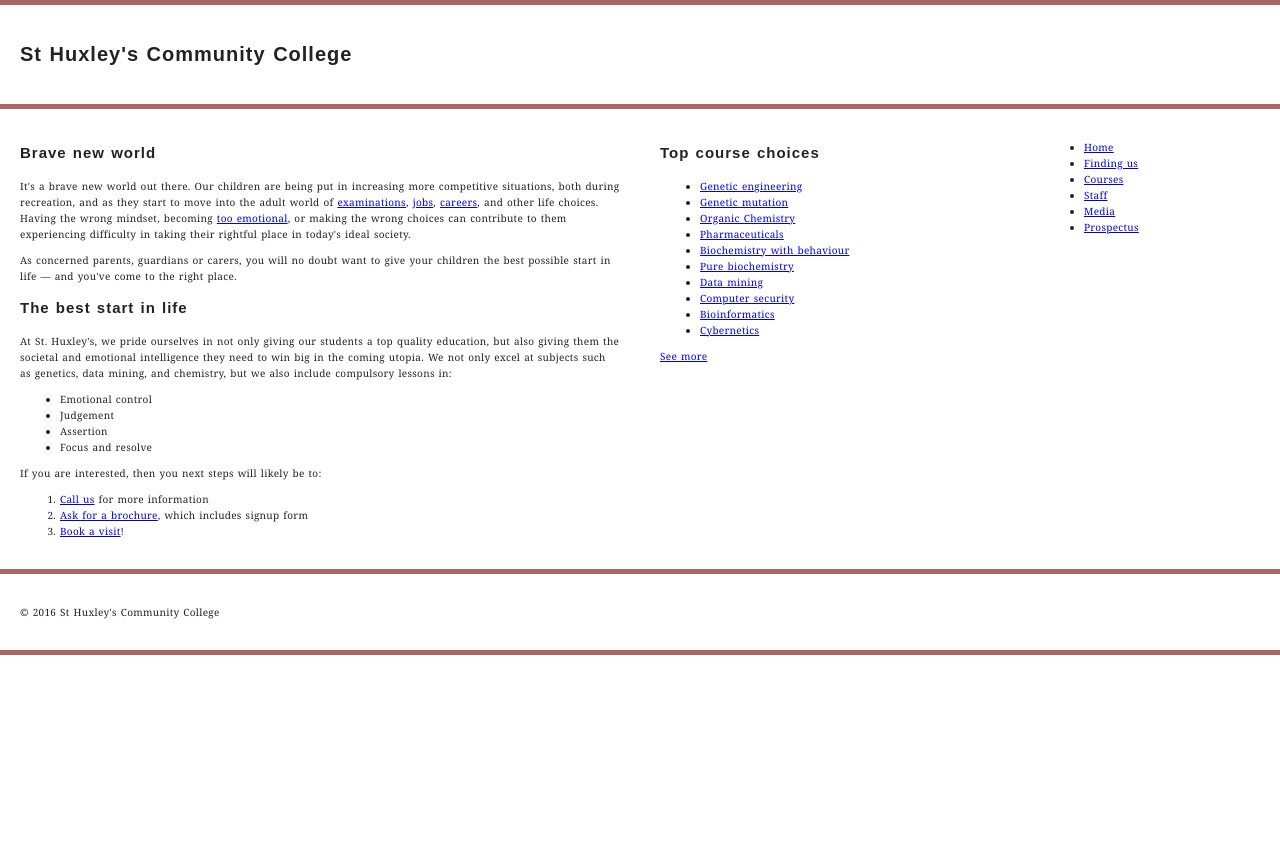
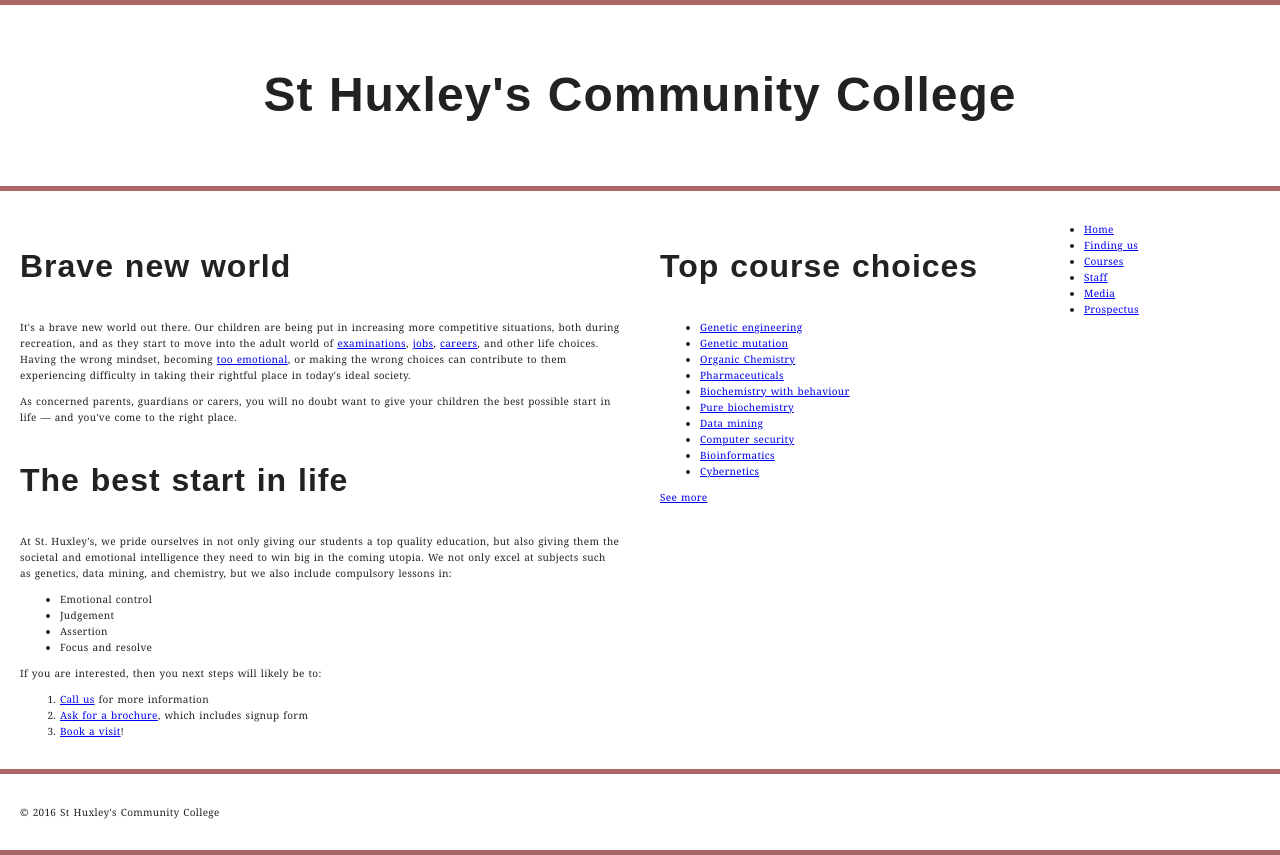
Before and after one commit to HaydenS416/salvadorh25s7, a plain HTML site: page assignment3/pt3/part4.html in a window 1280 px wide. Before the commit the page ends 800 px from the top, so only its background shows below. Drawn offline with Linux system fonts and the light colour scheme.

Commit message:
Styled main heading and set relative sizes for headings

```diff
--- a/assignment3/pt3/style.css
+++ b/assignment3/pt3/style.css
@@ -65,3 +65,17 @@ h1, h2, h3 {
   font-family: 'Fjalla One', sans-serif;
   letter-spacing: 1px;
 }
+
+h1 {
+  text-align: center;
+  font-size: 3rem;
+}
+
+h2 {
+  font-size: 2rem;
+  margin-top: 30px;
+}
+
+h3 {
+  font-size: 1.5rem;
+}
```
